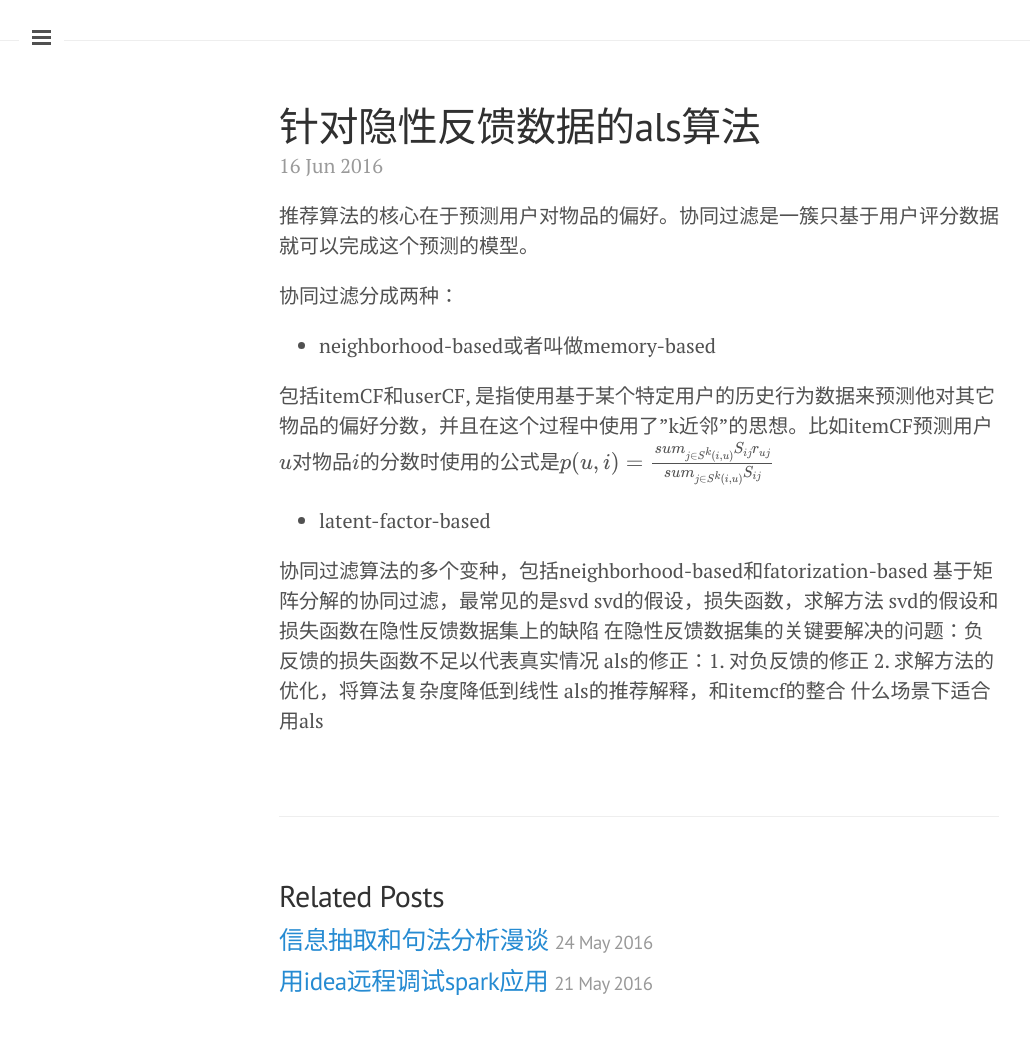
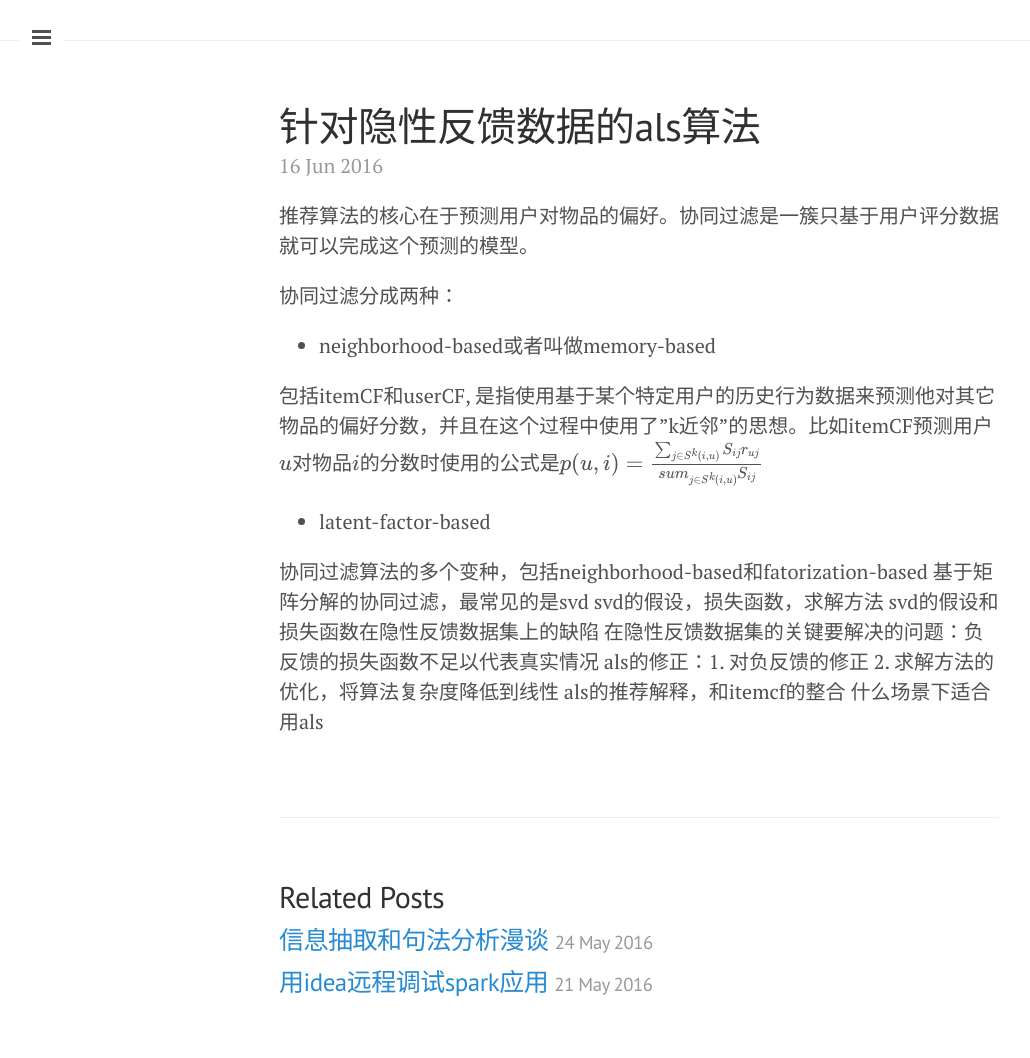
Before and after one commit to nomadcube/nomadcube.github.io, a Jekyll site: the page built from _posts/2016-06-16-针对隐性反馈数据的als算法.md, in a window 1280 px wide. Shown: the whole page, without its empty margins (1-1031 px from the left). Built offline with Jekyll 4.4.1, drawn with Linux system fonts in a browser that asks for light colours; formulas are drawn with MathJax 3; comment, search, counter and statistics services are not loaded.

Commit message:
新文章

```diff
--- a/_posts/2016-06-16-针对隐性反馈数据的als算法.md
+++ b/_posts/2016-06-16-针对隐性反馈数据的als算法.md
@@ -9,7 +9,7 @@ tags: 推荐算法
 
 - neighborhood-based或者叫做memory-based
 
-包括itemCF和userCF, 是指使用基于某个特定用户的历史行为数据来预测他对其它物品的偏好分数，并且在这个过程中使用了"k近邻"的思想。比如itemCF预测用户$$u$$对物品$$i$$的分数时使用的公式是$$p(u, i) = \frac{sum_{j \in S^k(i, u)} S_{ij}r_{uj}}{sum_{j \in S^k(i, u)} S_{ij}}$$
+包括itemCF和userCF, 是指使用基于某个特定用户的历史行为数据来预测他对其它物品的偏好分数，并且在这个过程中使用了"k近邻"的思想。比如itemCF预测用户$$u$$对物品$$i$$的分数时使用的公式是$$p(u, i) = \frac{\sum_{j \in S^k(i, u)} S_{ij}r_{uj}}{sum_{j \in S^k(i, u)} S_{ij}}$$
 
 
 - latent-factor-based
```
